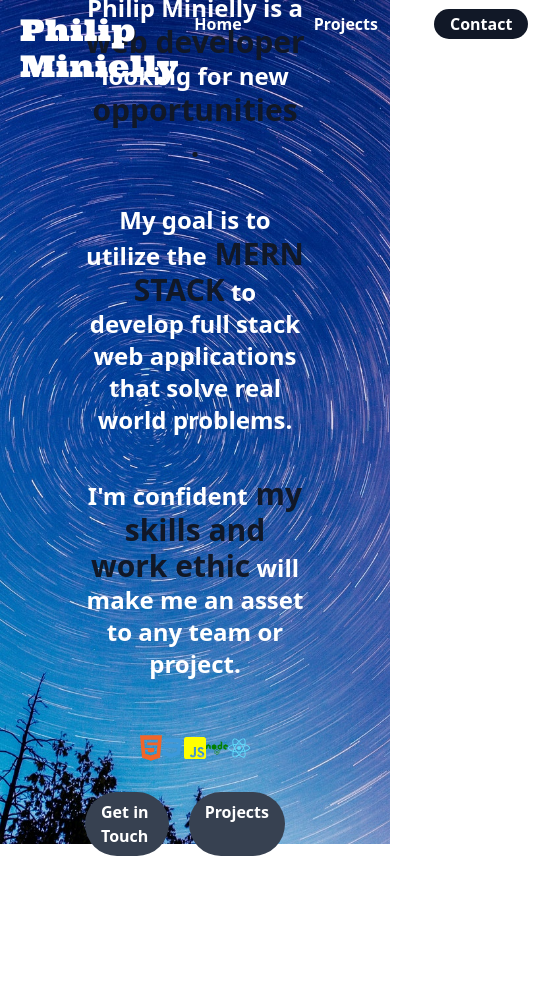
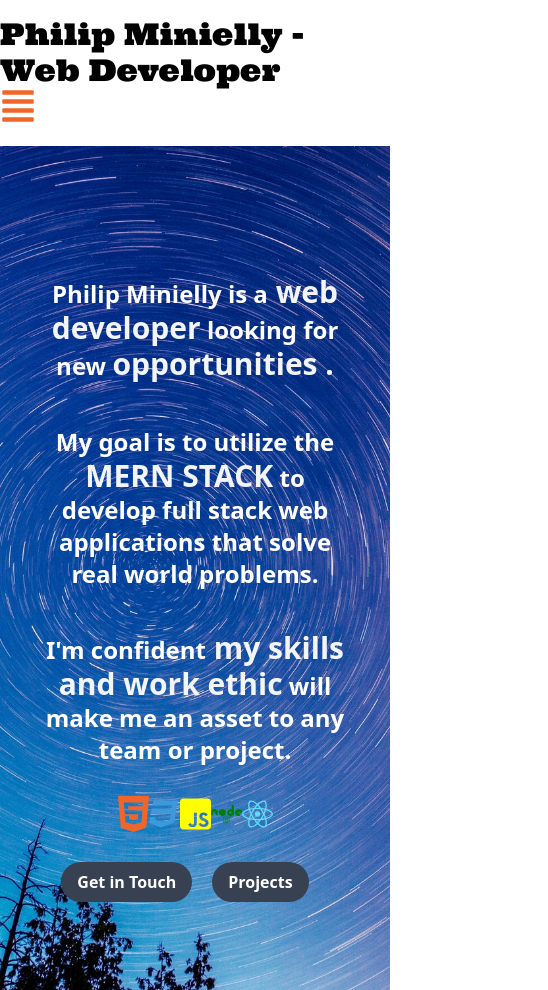
Before and after one commit to pminiell/phildev, a React (Create React App) app: page / in a window 390 px wide. Shown: the whole page, 548 px wide, since content can reach past the window. Before the commit the page ends 856 px from the top, so only its background shows below. Built offline with nearby package versions, Linux system fonts and the light colour scheme; a web font is replaced by a local one.

Commit message:
way more responsive

```diff
--- a/src/components/Header.js
+++ b/src/components/Header.js
@@ -1,30 +1,88 @@
-import React from "react";
+import React, { useState } from "react";
 import { Link } from "react-router-dom";
+import { FaAlignJustify } from "react-icons/fa";
 
 const Header = () => {
+  const [isOpen, setIsOpen] = useState(false);
+
+  const handleClick = () => {
+    setIsOpen(!isOpen);
+  };
+
   return (
     <>
-      <header className="flex justify-between py-3 px-5 absolute w-full text-white">
-        <div className="logo">
-          <h2 className="text-3xl">
-            <Link to="/">Philip Minielly</Link>
-          </h2>
-        </div>
+      <div className="container mx-auto mt-4 mb-4">
+        <nav className="flex-row md:justify-between">
+          <div className="logo">
+            <h2 className="text-3xl">
+              <Link to="/">Philip Minielly - Web Developer</Link>
+            </h2>
+          </div>
+          <div className="md:hidden">
+            <button onClick={handleClick}>
+              <FaAlignJustify size={36} color="#F16529" />
+            </button>
+            {isOpen && (
+              <div>
+                {" "}
+                <ul className="bg-blue-500 flex-row p-5">
+                  <li className="mt-2">
+                    <Link
+                      to="/"
+                      className="pr-5 bg-none p-1 px-4 rounded-full font-semibold transition-all hover:bg-blue-300"
+                    >
+                      Home
+                    </Link>
+                  </li>
+                  <li className="mt-2">
+                    <Link
+                      to="/projects"
+                      className="pr-5 bg-none p-1 px-4 rounded-full font-semibold transition-all  hover:bg-blue-300"
+                    >
+                      Projects
+                    </Link>
+                  </li>
+                  <li className="mt-2">
+                    <Link
+                      to="/contact"
+                      className="pr-5 bg-green-700 p-1 px-4 rounded-full font-semibold transition-all  hover:bg-green-800"
+                    >
+                      Contact
+                    </Link>
+                  </li>
+                </ul>
+              </div>
+            )}
+          </div>
 
-        <nav>
-          <ul className="flex">
-            <li className="mr-5">
-              <Link to="/" className="mr-5 bg-none p-1 px-4 rounded-full font-semibold transition-all hover:bg-black">Home</Link>
+          <ul className="hidden md:flex md:flex-row pt-5">
+            <li className="pr-5">
+              <Link
+                to="/"
+                className="pr-5 bg-none p-1 px-4 rounded-full font-semibold transition-all hover:bg-blue-300"
+              >
+                Home
+              </Link>
             </li>
-            <li className="mr-5">
-              <Link to="/projects" className="mr-5 bg-none p-1 px-4 rounded-full font-semibold transition-all hover:bg-black">Projects</Link>
+            <li className="pr-5">
+              <Link
+                to="/projects"
+                className="pr-5 bg-none p-1 px-4 rounded-full font-semibold transition-all  hover:bg-blue-300"
+              >
+                Projects
+              </Link>
             </li>
             <li>
-              <Link to="/contact" className="mr-5 bg-gray-900 p-1 px-4 rounded-full font-semibold transition-all hover:bg-black">Contact</Link>
+              <Link
+                to="/contact"
+                className="pr-5 bg-green-700 p-1 px-4 rounded-full font-semibold transition-all  hover:bg-green-800"
+              >
+                Contact
+              </Link>
             </li>
           </ul>
         </nav>
-      </header>
+      </div>
     </>
   );
 };
--- a/src/components/Projects.js
+++ b/src/components/Projects.js
@@ -8,7 +8,7 @@ const Projects = () => {
 
   return (
     <>
-      <section className="min-h-0 md:min-h-screen bg-gradient-to-b from-blue-600 to-gray-600 grid md:grid-cols-2 gap-5 sm:grid-cols-1 lg:grid-cols-3 pt-32">
+      <section className="min-h-0 md:min-h-screen bg-gradient-to-b from-blue-600 to-gray-600 grid md:grid-cols-2 gap-5 sm:grid-cols-1 lg:grid-cols-3 pt-16">
         {items.map((item) => {
           const { id, path, desc, link } = item;
           return (
--- a/src/components/Showcase.js
+++ b/src/components/Showcase.js
@@ -5,57 +5,58 @@ import { FaHtml5, FaJsSquare, FaCss3, FaNode, FaReact } from "react-icons/fa";
 const Showcase = () => {
   return (
     <>
-      <section className="showcase min-h-0 md:min-h-screen ">
-        <div className="w-4/6 m-auto overlay flex flex-col items-center justify-center text-white px-5">
-          <h1 className="lg:text-5xl text-2xl font-semibold mb-10 text-center">
+      <section className="showcase">
+        <div className="w-4/5 m-auto pt-32 text-center">
+          <h1 className="text-white font-semibold text-2xl md:text-4xl">
             Philip Minielly is a
-            <span className="text-gray-900 text-3xl lg:text-6xl font-extrabold">
+            <span className="text-gray-100 font-extrabold text-3xl md:text-6xl">
               {" "}
               web developer
             </span>{" "}
             looking for new{" "}
-            <span className="text-gray-900 text-3xl lg:text-6xl font-extrabold">
+            <span className="text-gray-100 font-extrabold text-3xl md:text-6xl">
               {" "}
               opportunities .{" "}
             </span>
           </h1>
-          <h2 className="lg:text-4xl text-2xl font-semibold mb-10 text-center">
+          <h2 className="text-white font-semibold text-2xl md:text-4xl mt-10">
             My goal is to utilize the
-            <span className="text-gray-900 text-3xl lg:text-6xl font-extrabold">
+            <span className="text-gray-100 font-extrabold text-3xl md:text-6xl">
               {" "}
               MERN STACK
             </span>{" "}
-            to develop full stack web applications that solve real world problems.
+            to develop full stack web applications that solve real world
+            problems.
           </h2>
-          <h3 className="lg:text-3xl text-2xl font-semibold mb-10 text-center">
+          <h3 className="text-white font-semibold text-2xl md:text-4xl mt-10">
             I'm confident
-            <span className="text-gray-900 text-3xl lg:text-6xl font-extrabold">
+            <span className="text-gray-100 font-extrabold text-3xl md:text-6xl">
               {" "}
               my skills and work ethic
             </span>{" "}
             will make me an asset to any team or project.
           </h3>
-          <div className="w-3/6 flex flex-row justify-evenly">
+        </div>
+        <div className="w-3/6 m-auto flex flex-row justify-center p-5">
           <FaHtml5 size={56} color="#F16529" />
           <FaCss3 size={56} color="#3C99DC" />
-            <FaJsSquare size={56} color="yellow"/>
+          <FaJsSquare size={56} color="yellow" />
           <FaNode size={56} color="green" />
-            <FaReact size={56} color="#61DBFB"/>
+          <FaReact size={56} color="#61DBFB" />
         </div>
-          <div className="mt-4 flex justify-center">
+        <div className="flex justify-center">
           <Link
             to="/contact"
-              className="mr-5 bg-gray-700 p-2 px-4 rounded-full font-semibold transition-all hover:bg-black"
+            className="mr-5 bg-gray-700 p-2 px-4 rounded-full font-semibold text-white transition-all hover:bg-black"
           >
             Get in Touch
           </Link>
           <Link
             to="/projects"
-              className="mr-5 bg-gray-700 p-2 px-4 rounded-full font-semibold transition-all hover:bg-black"
+            className="mr-5 bg-gray-700 p-2 px-4 rounded-full font-semibold  text-white transition-all hover:bg-black"
           >
             Projects
           </Link>
-          </div>
         </div>
       </section>
     </>
```
Lines whose indentation alone changed are shown as unchanged.
